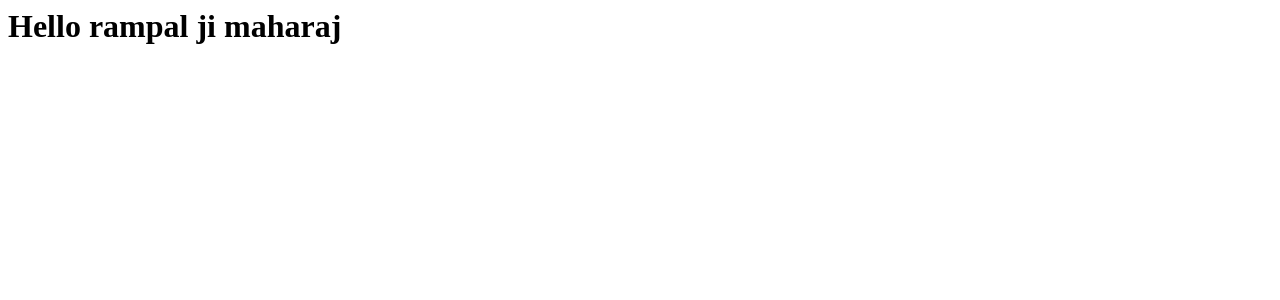
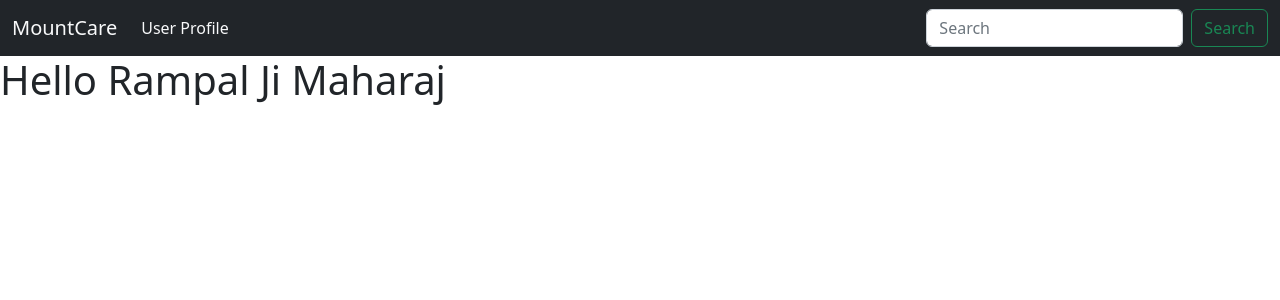
Before and after one commit to Acrsahil/mountcareapp, a Flask app: a page that uses templates/user.html in a window 1280 px wide. Shown: the top 300 px of the page. Run offline with Flask 3, Linux system fonts and the light colour scheme.

Commit message:
file name change

```diff
--- a/app.py
+++ b/app.py
@@ -1,15 +1,19 @@
 from flask import Flask, render_template
+from flask_wtf import FlaskForm
+from wtforms import StringField, SubmitField
+from wtforms.validators import DataRequired
 
 # Create Flask instance
 app = Flask(__name__)
+app.config['SECRET_KEY'] = 'mysecretkey'
+
+#Create a form class
 
 # Create a route decorator
 @app.route('/')
 def index():
     first_name = "Binod Khadka"
-    stuff = "This is strong Text"
-
-
+    stuff = "I love Arch Linux"
     favorite_pizza =["Pepperoni","Cheese","Mushrooms",'Onions',"Pineapple",20]
     return render_template('index.html',first_name=first_name,stuff=stuff,favorite_pizza=favorite_pizza)
 
@@ -25,5 +29,7 @@
 def page_not_found(e):
     return render_template("500.html"),500
 
+
+
 if __name__ == "__main__":
     app.run(debug=True)
--- a/templates/404.html
+++ b/templates/404.html
@@ -1,6 +1,9 @@
 
+{% extends 'base.html' %}
+{% block content %}
 <br/>
 <center>
     <h1>Error 404: Page Not Found</h1>
     <p>Page Not Found Try Again...</p>
 </center>
+{% endblock %}
--- a/templates/500.html
+++ b/templates/500.html
@@ -1,5 +1,10 @@
+
+{% extends 'base.html' %}
+{% block content %}
 <br/>
+
 <center>
     <h1>Error 500: Internal Server Error</h1>
     <p>Try Again...</p>
 </center>
+{% endblock %}
--- /dev/null
+++ b/templates/base.html
@@ -0,0 +1,15 @@
+<!doctype html>
+<html lang="en">
+  <head>
+    <meta charset="utf-8">
+    <meta name="viewport" content="width=device-width, initial-scale=1">
+    <title>Bootstrap demo</title>
+    <link href="https://cdn.jsdelivr.net/npm/bootstrap@5.2.3/dist/css/bootstrap.min.css" rel="stylesheet" integrity="sha384-rbsA2VBKQhggwzxH7pPCaAqO46MgnOM80zW1RWuH61DGLwZJEdK2Kadq2F9CUG65" crossorigin="anonymous">
+  </head>
+  <body>
+    {% include 'navbar.html' %}
+        {% block content %}
+        {% endblock %}
+    <script src="https://cdn.jsdelivr.net/npm/bootstrap@5.2.3/dist/js/bootstrap.bundle.min.js" integrity="sha384-kenU1KFdBIe4zVF0s0G1M5b4hcpxyD9F7jL+jjXkk+Q2h455rYXK/7HAuoJl+0I4" crossorigin="anonymous"></script>
+  </body>
+</html>
--- /dev/null
+++ b/templates/navbar.html
@@ -0,0 +1,24 @@
+  <nav class="navbar navbar-expand-lg bg-dark">
+    <div class="container-fluid">
+      <!-- Navbar brand text in light color -->
+      <a class="navbar-brand text-light" href="{{ url_for('index') }}">MountCare</a>
+
+      <button class="navbar-toggler" type="button" data-bs-toggle="collapse" data-bs-target="#navbarSupportedContent" aria-controls="navbarSupportedContent" aria-expanded="false" aria-label="Toggle navigation">
+        <span class="navbar-toggler-icon"></span>
+      </button>
+
+      <div class="collapse navbar-collapse" id="navbarSupportedContent">
+        <ul class="navbar-nav me-auto mb-2 mb-lg-0">
+          <li class="nav-item">
+            <!-- Link text in light color -->
+            <a class="nav-link text-light" href="{{ url_for('user',name='rampal ji maharaj') }}">User Profile</a>
+          </li>
+          </li>
+        </ul>
+        <form class="d-flex" role="search">
+          <input class="form-control me-2" type="search" placeholder="Search" aria-label="Search">
+          <button class="btn btn-outline-success" type="submit">Search</button>
+        </form>
+      </div>
+    </div>
+  </nav>
--- a/templates/user.html
+++ b/templates/user.html
@@ -1 +1,6 @@
-<h1>Hello {{ user_name|lower }}</h1>
+{% extends 'base.html' %}
+{% block content %}
+
+<h1>Hello {{ user_name|title }}</h1>
+
+{% endblock  %}
```
Also changed, not shown: templates/index.html (+10 -6 lines).
